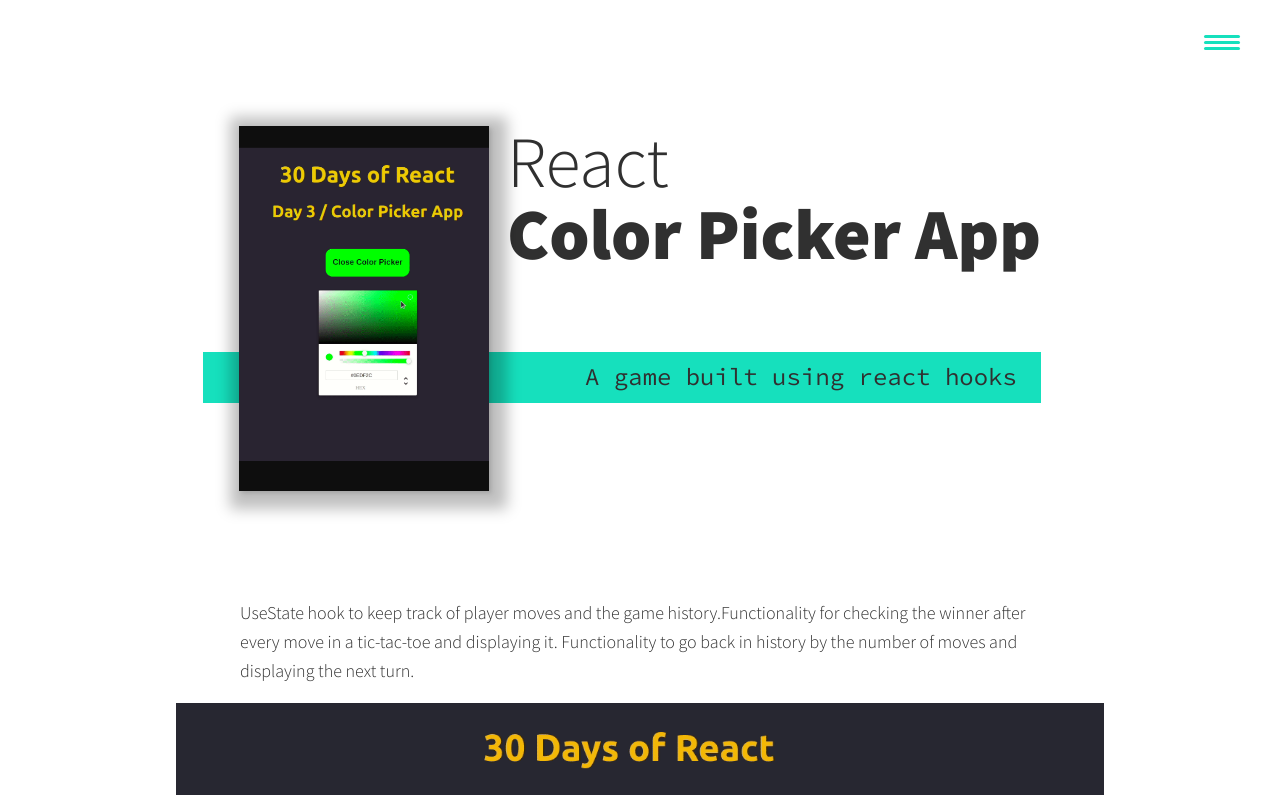
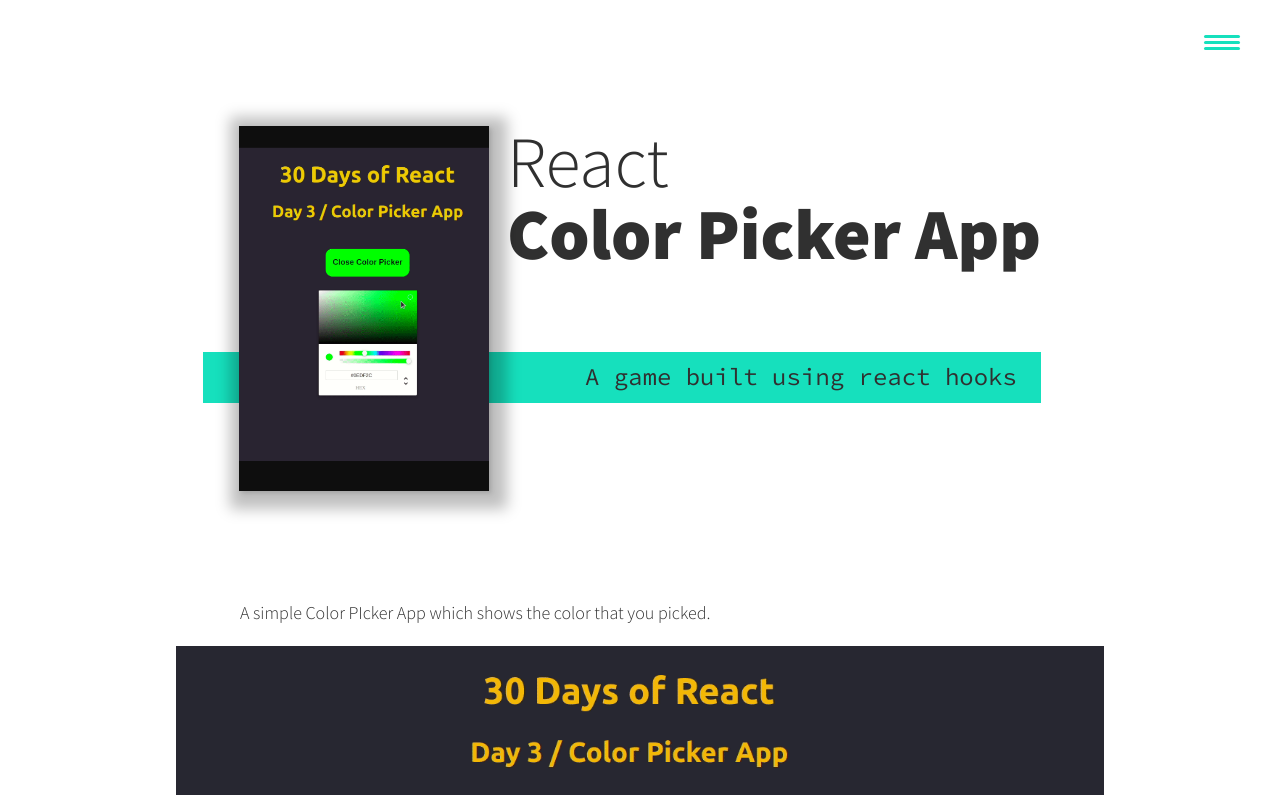
Before and after one commit to kj6995/kj6995.github.io, a plain HTML site: page React-color-picker.html in a window 1280 px wide. Shown: the top 795 px of the page. Drawn offline with nearby package versions, Linux system fonts and the light colour scheme.

Commit message:
updated color picker app

```diff
--- a/React-color-picker.html
+++ b/React-color-picker.html
@@ -60,12 +60,7 @@
 		</section>
 
 		<div class="portfolio-item-individual">
-			<p>
-				UseState hook to keep track of player moves and the game
-				history.Functionality for checking the winner after every move in a
-				tic-tac-toe and displaying it. Functionality to go back in history by
-				the number of moves and displaying the next turn.
-			</p>
+			<p>A simple Color PIcker App which shows the color that you picked.</p>
 			<img src="img/React-color-picker.gif" alt="something" />
 		</div>
 
```
Also changed, not shown: subredditfeedapp.html (+1 -1 lines).
